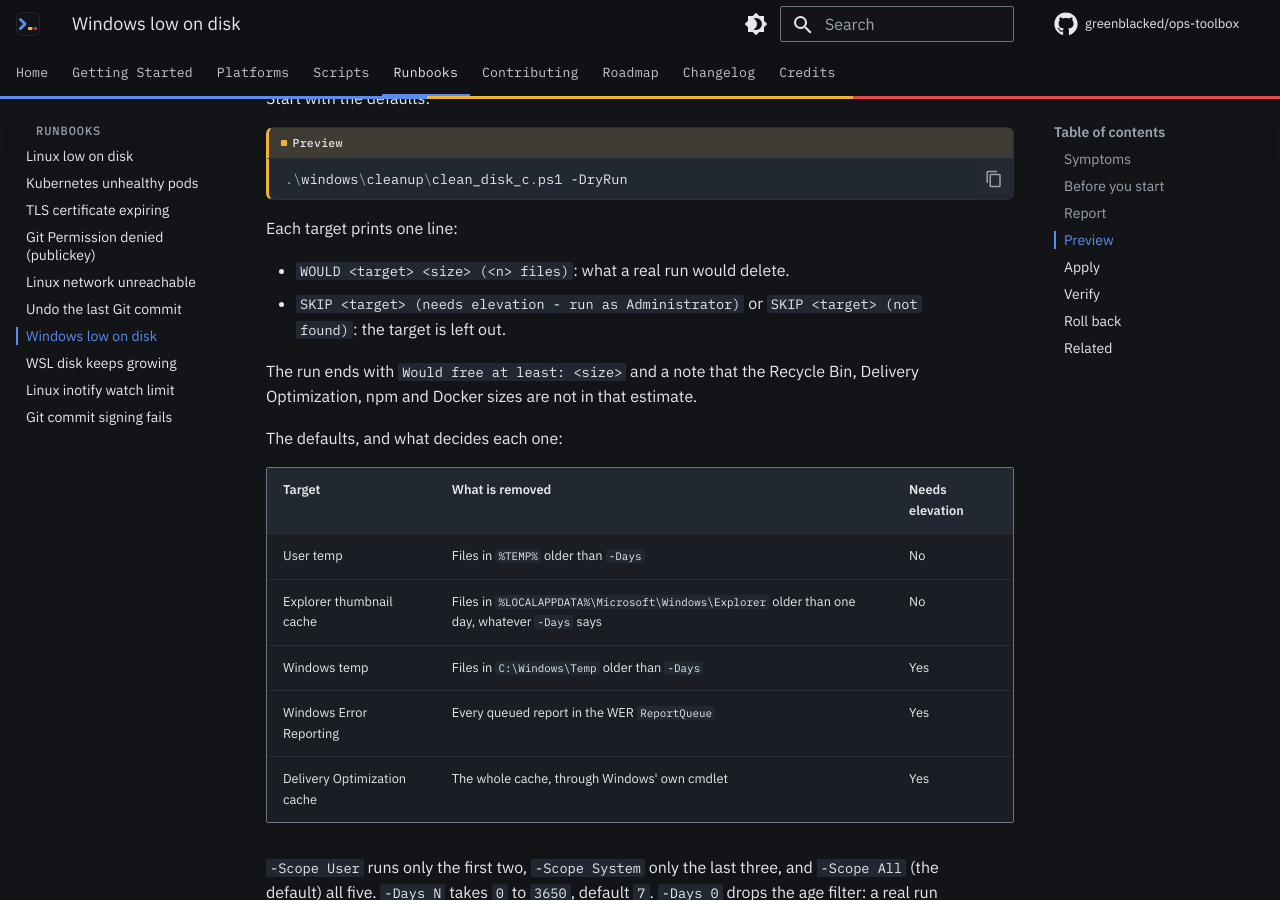
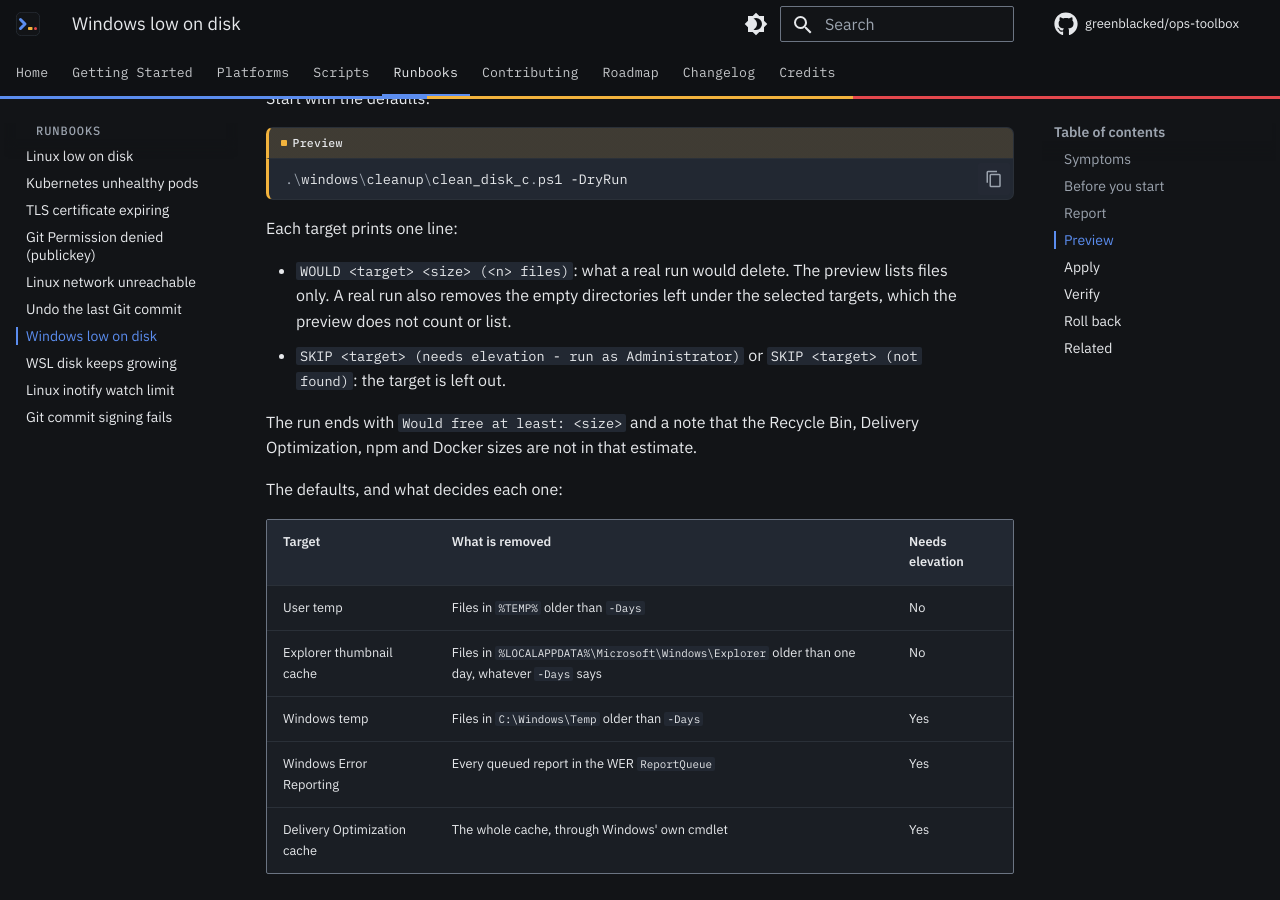
Before and after one commit to greenblacked/ops-toolbox, an MkDocs documentation site: the page built from docs/runbooks/windows-low-disk.md, in a window 1280 px wide and 900 px high, scrolled down 1773 px. Built offline with MkDocs 1.6.1 and Material for MkDocs 9.7.7, drawn with Linux system fonts in a browser that asks for light colours; comment, search, counter and statistics services are not loaded.

Commit message:
docs(runbooks): note -DryRun does not list empty directories
The preview counts files only; a real run also removes the empty
directories left under the selected targets.

```diff
--- a/docs/runbooks/windows-low-disk.md
+++ b/docs/runbooks/windows-low-disk.md
@@ -76,6 +76,9 @@
 Each target prints one line:
 
 - `WOULD <target> <size> (<n> files)`: what a real run would delete.
+  The preview lists files only. A real run also removes the empty
+  directories left under the selected targets, which the preview does not
+  count or list.
 - `SKIP <target> (needs elevation - run as Administrator)` or
   `SKIP <target> (not found)`: the target is left out.
 
```
